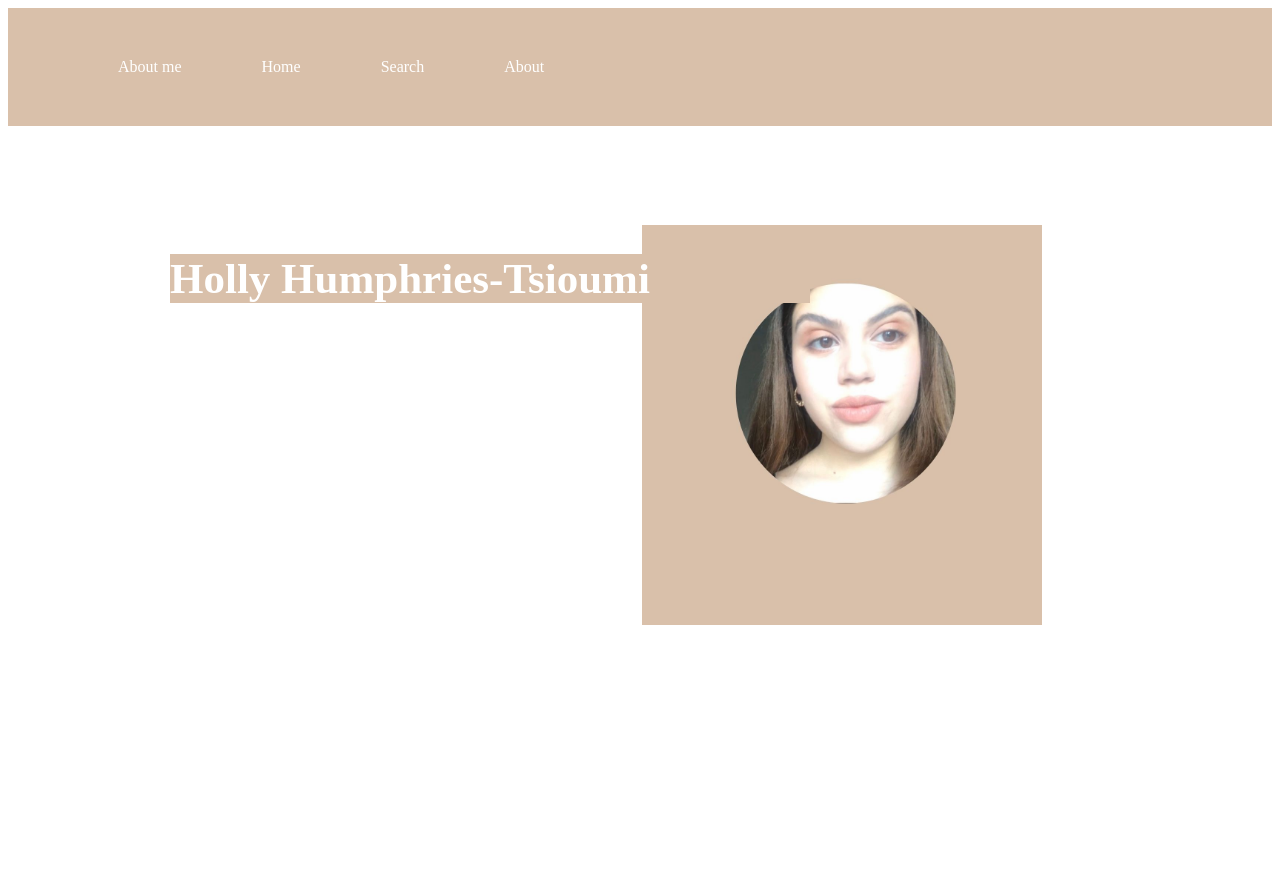
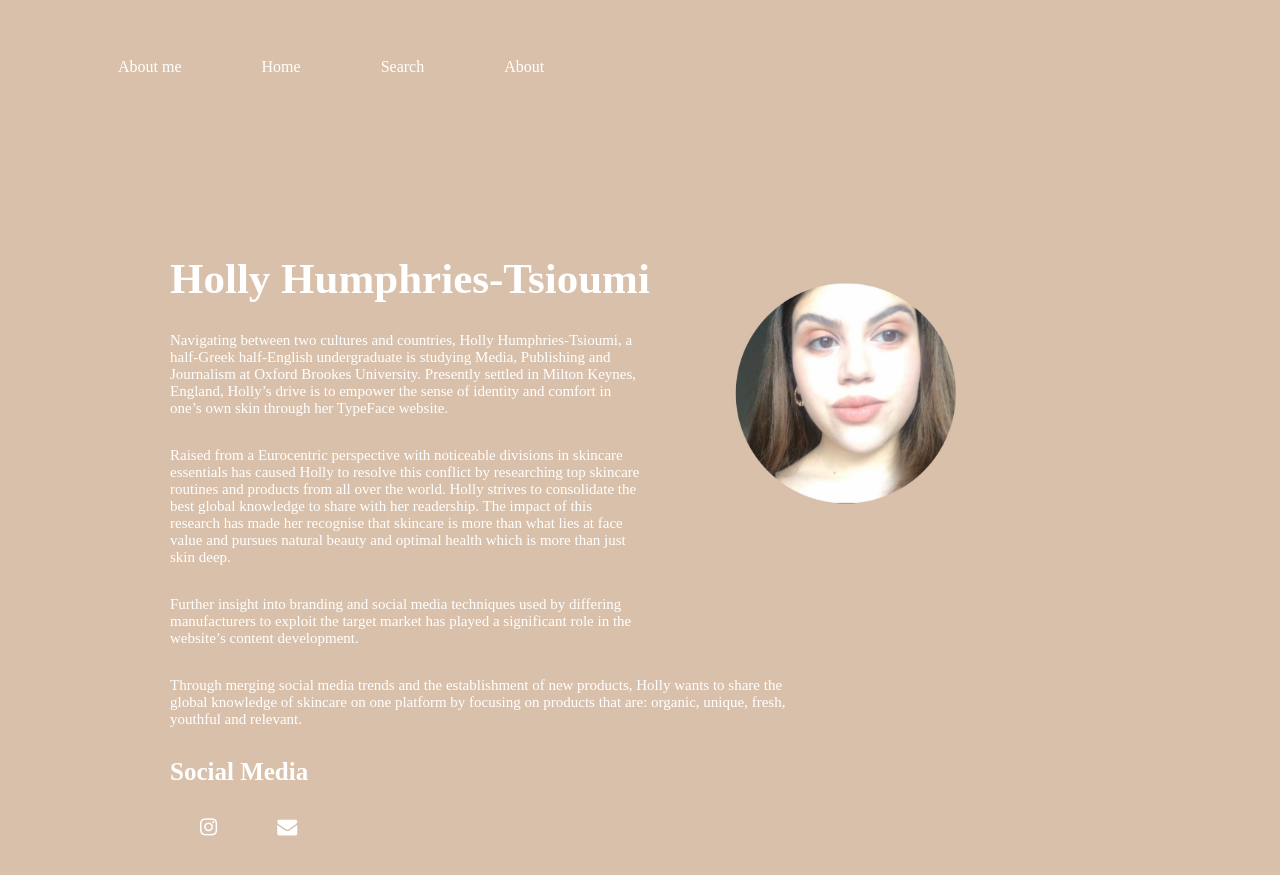
Before and after one commit to hollyhumphries/mybrookesblog, a Jekyll site: the page aboutme/index.html, which Jekyll copies as it is, in a window 1280 px wide. Shown: the top 875 px of the page. Built offline with Jekyll 4.4.1, drawn with Linux system fonts in a browser that asks for light colours.

Commit message:
Update styles.css

```diff
--- a/aboutme/css/styles.css
+++ b/aboutme/css/styles.css
@@ -38,11 +38,10 @@ font-size: 43px;
 width: 640px;
 position: relative;
 margin-left: 40px;
-  background-color:
-  #d9c0aa;
 }
-
-
+body {
+ background-color: #d9c0aa;
+}
 
 p{
 width:650px;
```
